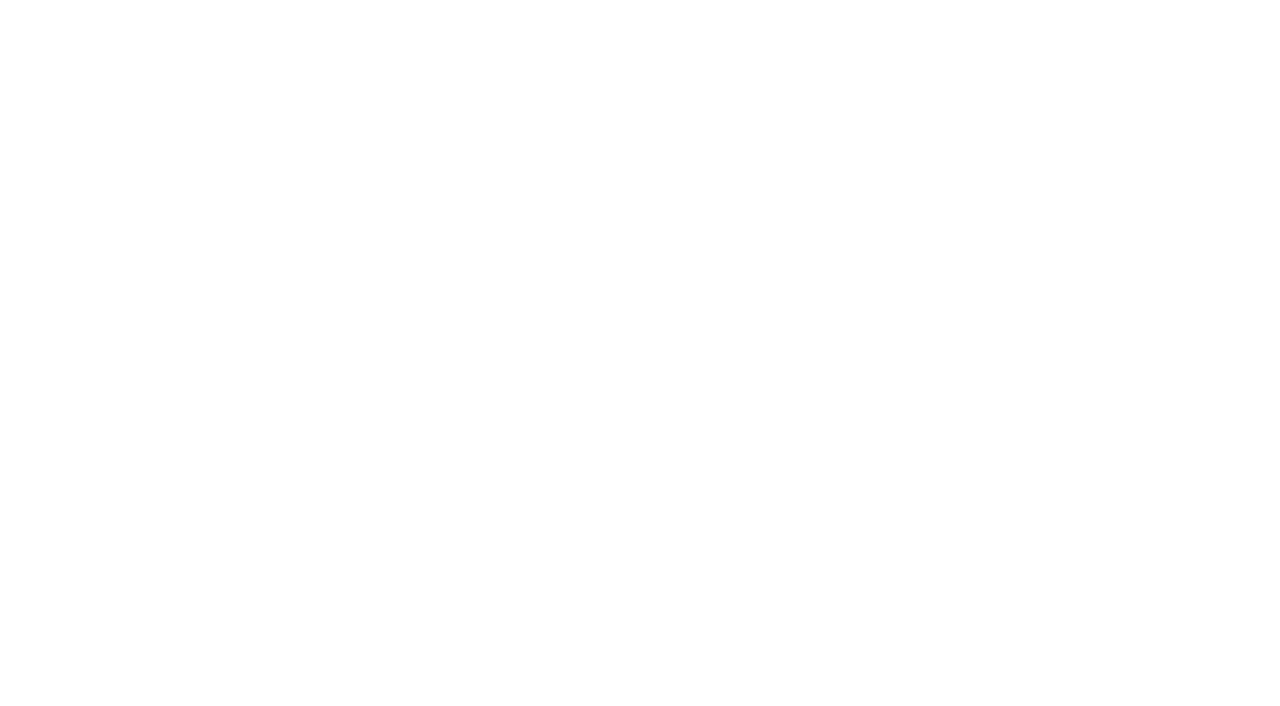
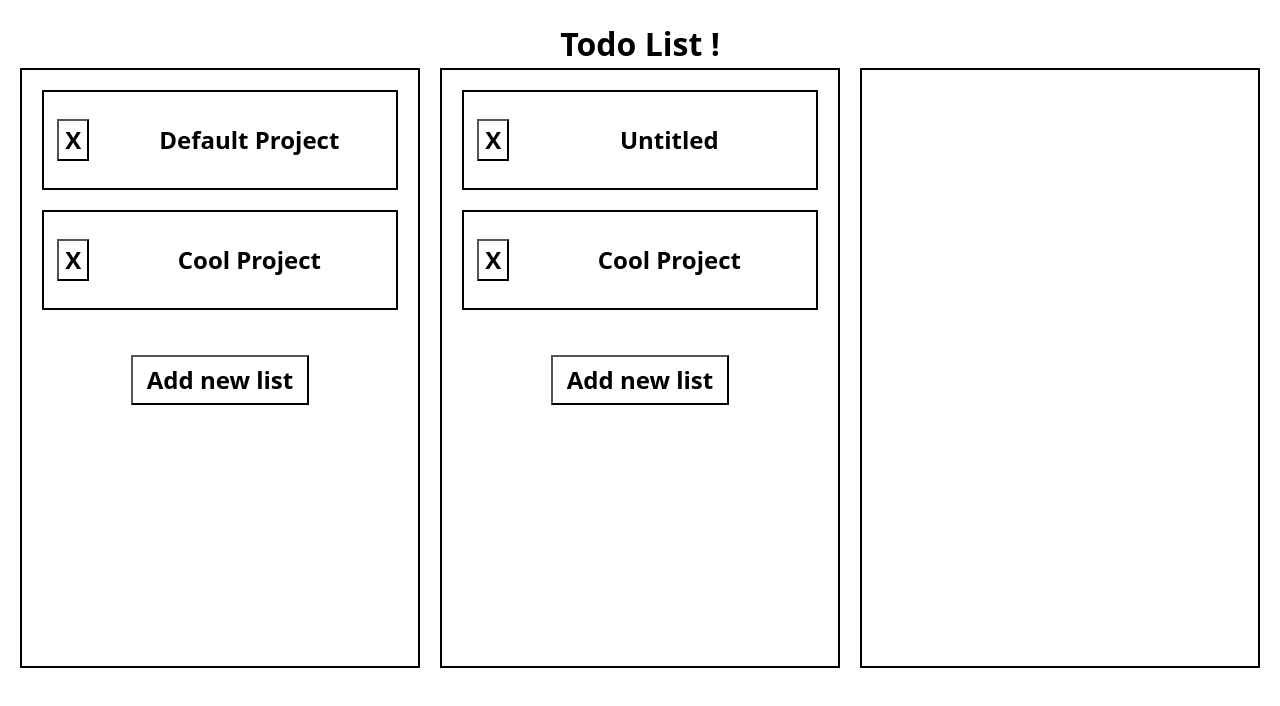
Before and after one commit to Huangphoux/odin-todo_list, a website built with webpack: page src/template.html in a window 1280 px wide. Built offline with nearby package versions, Linux system fonts and the light colour scheme.

Commit message:
UI mockup first draft

```diff
--- a/src/index.js
+++ b/src/index.js
@@ -3,8 +3,3 @@ import { appController } from "./scripts/appController.js";
 
 
 let app = appController;
-
-app.addItem();
-app.addList("New List");
-app.addItem(1, "Math Homework", undefined, "2025-12-25", true, true);
-app.printLists()
--- a/src/scripts/class.js
+++ b/src/scripts/class.js
@@ -12,7 +12,14 @@ class toDoItem {
         this.isDone = false;
     }
 
-    toggleDone() {
+    toggleIsImporant() {
+        this.isImportant = !this.isImportant;
+    }
+
+    toggleIsUrgent() {
+        this.isUrgent = !this.isUrgent;
+    }
+    toggleIsDone() {
         this.isDone = !this.isDone;
     }
 
--- a/src/style.css
+++ b/src/style.css
@@ -271,6 +271,60 @@ h6 {
 /* Start here !!!! */
 /*/*/
 
-.article :where(h1, h2, h3, h4, h5) {
-    all: revert;
+@import url("https://fonts.googleapis.com/css2?family=Space+Grotesk:wght@300..700&display=swap");
+
+body {
+    padding: 20px;
 }
+
+button {
+    background-color: inherit;
+    cursor: pointer;
+}
+
+.title {
+    font-size: xx-large;
+    font-weight: bolder;
+    text-align: center;
+}
+
+.todo-list {
+    display: grid;
+    grid-template-columns: repeat(3, 1fr);
+    gap: 20px;
+}
+
+ul {
+    list-style: none;
+    padding: 0;
+
+    display: grid;
+    grid-template-rows: repeat(auto-fit, 100px);
+    gap: 20px;
+
+    min-height: 600px;
+    border: 2px solid black;
+
+    padding: 20px;
+}
+
+li {
+    border: 2px solid black;
+
+    display: grid;
+    grid-template-columns: 1fr 5fr;
+    place-items: center;
+
+    font-size: x-large;
+    font-weight: bold;
+}
+
+.add {
+    width: 50%;
+    height: 50%;
+    place-self: center;
+    grid-template-columns: 1fr;
+
+    font-size: x-large;
+    font-weight: bold;
+}
--- a/src/template.html
+++ b/src/template.html
@@ -3,15 +3,36 @@
     <head>
         <meta charset="UTF-8" />
         <meta name="viewport" content="width=device-width, initial-scale=1.0" />
-        <title>Le Resto!</title>
+        <title>Todo List !</title>
 
         <link rel="icon" href="https://fav.farm/🔥" />
-
-        <style>
-            @import url("https://fonts.googleapis.com/css2?family=Space+Grotesk:wght@300..700&display=swap");
-        </style>
     </head>
     <body>
-
+        <div class="title">Todo List !</div>
+        <div class="todo-list">
+            <ul class="lists">
+                <li>
+                    <button type="button">X</button>
+                    <div class="name">Default Project</div>
+                </li>
+                <li>
+                    <button type="button">X</button>
+                    <div class="name">Cool Project</div>
+                </li>
+                <button type="button" class="add">Add new list</button>
+            </ul>
+            <ul class="list">
+                <li>
+                    <button type="button">X</button>
+                    <div class="name">Untitled</div>
+                </li>
+                <li>
+                    <button type="button">X</button>
+                    <div class="name">Cool Project</div>
+                </li>
+                <button type="button" class="add">Add new list</button>
+            </ul>
+            <ul class="item"></ul>
+        </div>
     </body>
 </html>
```
